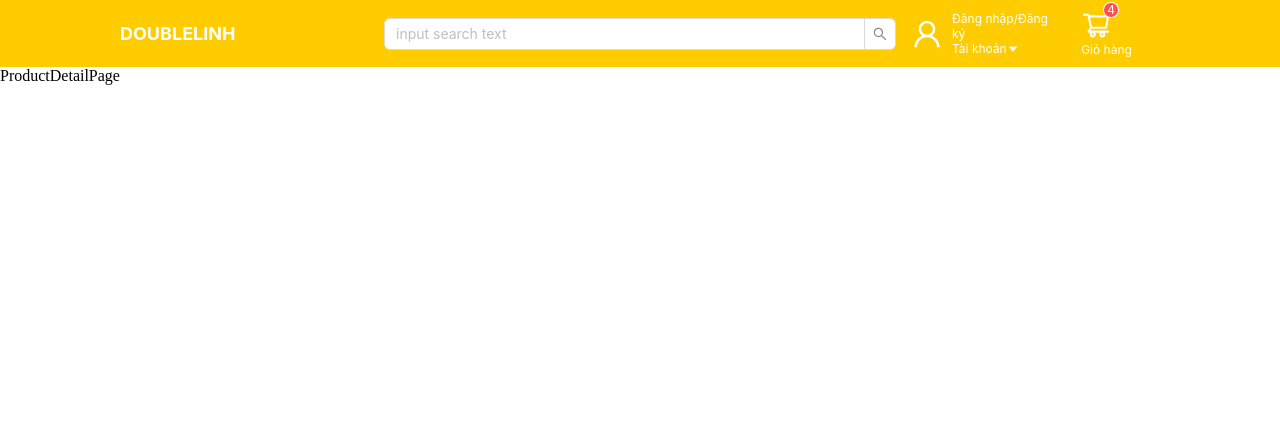
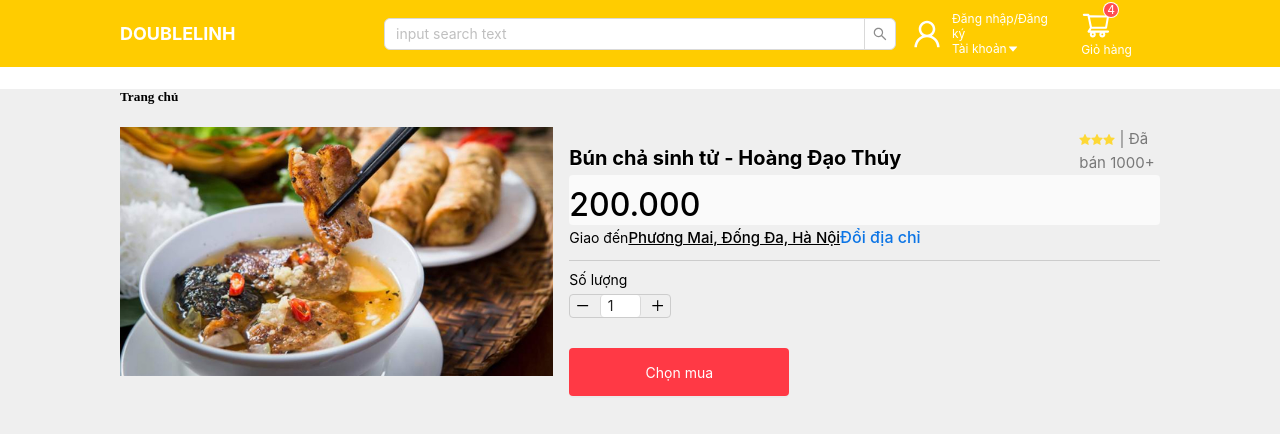
Before and after one commit to ToThaiLinh/Project2, a React (Create React App) app: page /product-detail in a window 1280 px wide. Shown: the top 434 px of the page. Built offline with nearby package versions, Linux system fonts and the light colour scheme.

Commit message:
product detail

```diff
--- /dev/null
+++ b/src/components/ProductDetailsComponent/ProductDetailsComponents.jsx
@@ -0,0 +1,65 @@
+import { Col, Image, Row } from 'antd'
+import React from 'react'
+import imageProduct from '../../assets/images/product1.jpg'
+import { WrapperPriceProduct, WrapperPriceTextProduct, WrapperStyleNameProduct, WrapperStyleTextSell, WrapperAddressProduct, WrapperQuanlityProduct, WrapperInputNumber } from './style'
+import { StarFilled, PlusOutlined, MinusOutlined } from '@ant-design/icons'
+import ButtonComponent from '../ButtonComponent/ButtonComponent'
+
+const ProductDetailsComponent = () => {
+    const onChange = () => {}
+    return (
+       <Row style={{}}>
+        <Col span={10}>
+            <Image src={imageProduct} ald='image product' preview='false'/>
+        </Col>
+
+        <Col span={14} style={{paddingLeft: '16px'}}>
+            <WrapperStyleNameProduct>Bún chả sinh tử - Hoàng Đạo Thúy</WrapperStyleNameProduct>
+            <div>
+                <StarFilled style={{fontSize: '12px', color: 'rgb(253, 216, 54)'}}/>
+                <StarFilled style={{fontSize: '12px', color: 'rgb(253, 216, 54)'}}/>
+                <StarFilled style={{fontSize: '12px', color: 'rgb(253, 216, 54)'}}/>
+                <WrapperStyleTextSell> | Đã bán 1000+</WrapperStyleTextSell>
+            </div>
+            <WrapperPriceProduct>
+                <WrapperPriceTextProduct>200.000</WrapperPriceTextProduct>
+            </WrapperPriceProduct>
+            <WrapperAddressProduct>
+                <span>Giao đến</span>
+                <span className='address'>Phương Mai, Đống Đa, Hà Nội</span>
+                <span className='change-address'>Đổi địa chỉ</span>
+            </WrapperAddressProduct>
+            <div style={{margin: '10px 0 20px',padding: '10px 0', borderTop: '1px solid #ccc', borderBottom: 'none'}}>
+                <div style={{marginBottom: '6px'}}>Số lượng</div>
+                <WrapperQuanlityProduct>
+                    <button style={{border: 'none', background: 'transparent'}}>
+                        <MinusOutlined style={{color: '#000'}} fontSize='20px'/>
+                    </button>
+                        <WrapperInputNumber min={1} max={10} defaultValue={1} onChange= {onChange} size='small'/>
+                    <button style={{border: 'none', background: 'transparent'}}>
+                        <PlusOutlined style={{color: '#000'}}i fontSize='20px'/>
+                    </button>
+                </WrapperQuanlityProduct>
+            </div>
+            <div>
+                <ButtonComponent
+                    bordered={false}
+                    size={40}
+                    styleButton={{background: 'rgb(255, 57, 69)',
+                        height: '48px',
+                        width: '220px',
+                        border: 'none',
+                        borderRadius: '4px'
+                    }}
+                    textButton={'Chọn mua'}
+                    styleTextButton={{color: '#fff'}}
+                >
+
+                </ButtonComponent>
+            </div>
+        </Col>
+       </Row>
+    )
+}
+
+export default ProductDetailsComponent
--- /dev/null
+++ b/src/components/ProductDetailsComponent/style.js
@@ -0,0 +1,72 @@
+import { InputNumber } from "antd";
+import styled from "styled-components";
+
+export const WrapperStyleNameProduct = styled.h1`
+    font-weight: 700;
+    float: left;
+    padding: 5px 0 2px;
+    font-size: 20px;
+    line-height: 1.2em;
+    text-shadow: 0 1px 1px #fff;
+    text-overflow: ellipsis;
+    overflow: hidden;
+    white-space: nowrap;
+    width: 510px;
+`
+
+export const WrapperStyleTextSell = styled.span`
+    font-size: 15px;
+    line-height: 24px;
+    color: rgb(120, 120, 120);
+`
+
+export const WrapperPriceProduct = styled.div`
+    background: rgb(250, 250, 250);
+    border-radius: 4px;
+`
+
+export const WrapperPriceTextProduct = styled.div`
+    font-size: 32px;
+    line-height: 40px;
+    margin-right: 8px;
+    font-weight: 500;
+`
+
+export const WrapperAddressProduct = styled.div`
+    span.address {
+        text-decoration: underline;
+        font-size: 15px;
+        line-height: 24px;
+        font-weight: 500;
+        white-space: nowrap;
+        overflow: hidden;
+        text-overflow: ellipsis;
+    };
+    span.change-address {
+        color: rgb(11, 116, 229);
+        font-size: 16px;
+        line-height: 24px;
+        font-weight: 500;
+        flex-shrink: 0;
+    };
+`
+
+export const WrapperQuanlityProduct = styled.div`
+    display: flex;
+    gap: 4px;
+    align-items: center;
+    width: 100px;
+    border: 1px solid #ccc;
+    border-radius: 4px;
+`
+
+
+export const WrapperInputNumber = styled(InputNumber)`
+    &.ant-input-number.ant-input-number-sm {
+        width: 60px;
+        border-top: none;
+        border-bottom: none;
+        &.ant-input-number.handle-wrap {
+        display: none;
+    }
+`
--- a/src/pages/ProductDetailPage/ProductDetailPage.jsx
+++ b/src/pages/ProductDetailPage/ProductDetailPage.jsx
@@ -1,9 +1,11 @@
 import React from 'react'
+import ProductDetailsComponent from '../../components/ProductDetailsComponent/ProductDetailsComponents'
 
 const ProductDetailPage = () => {
     return (
-        <div>
-            ProductDetailPage
+        <div style={{padding: '0 120px', background: '#efefef', height: '1000px'}}>
+            <h5>Trang chủ</h5>
+            <ProductDetailsComponent/>
         </div>
     )
 }
```
Also changed, not shown: src/components/ButtonInputSearch/ButtonInputSearch.jsx (+9 -7 lines), src/assets/images/product1.jpg (added).
